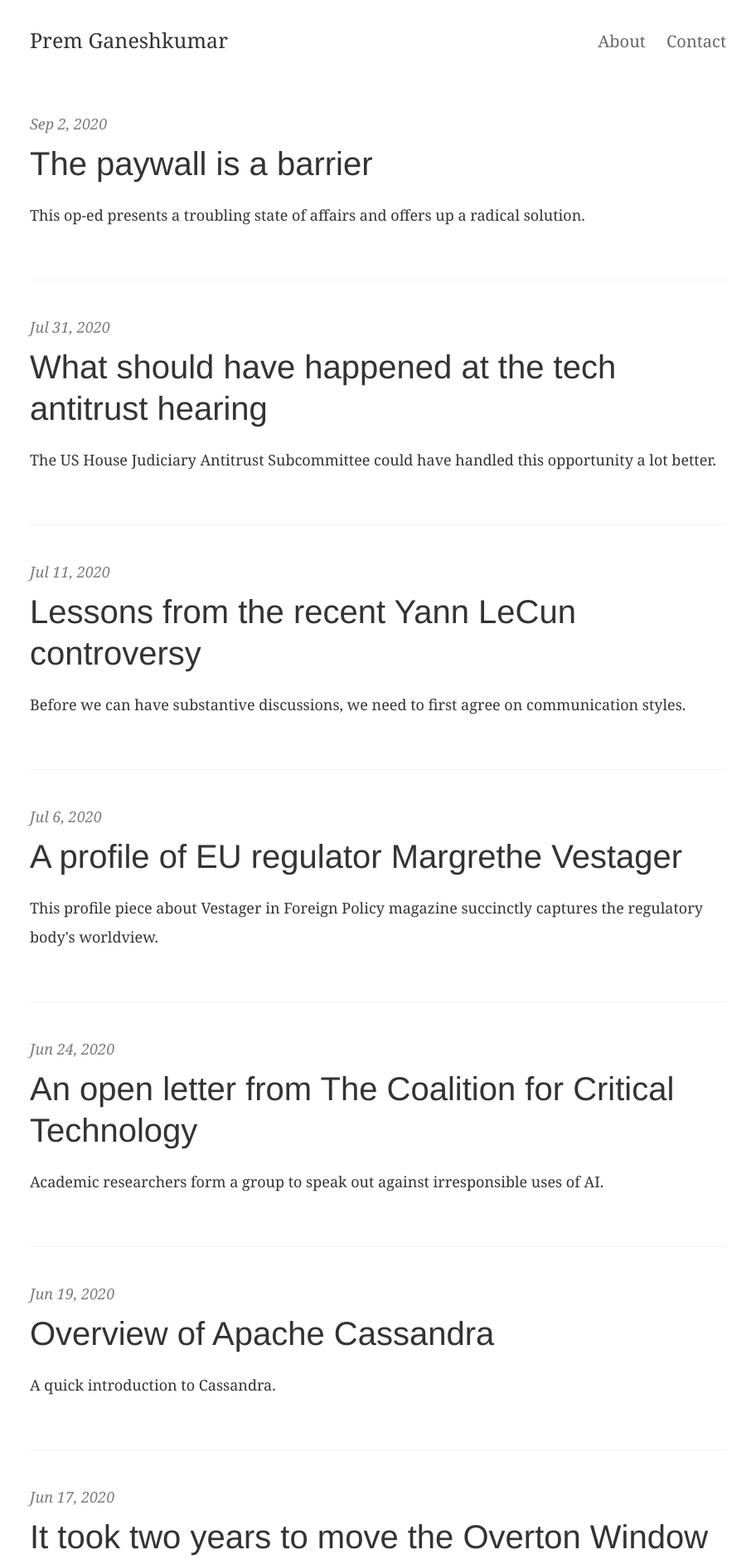
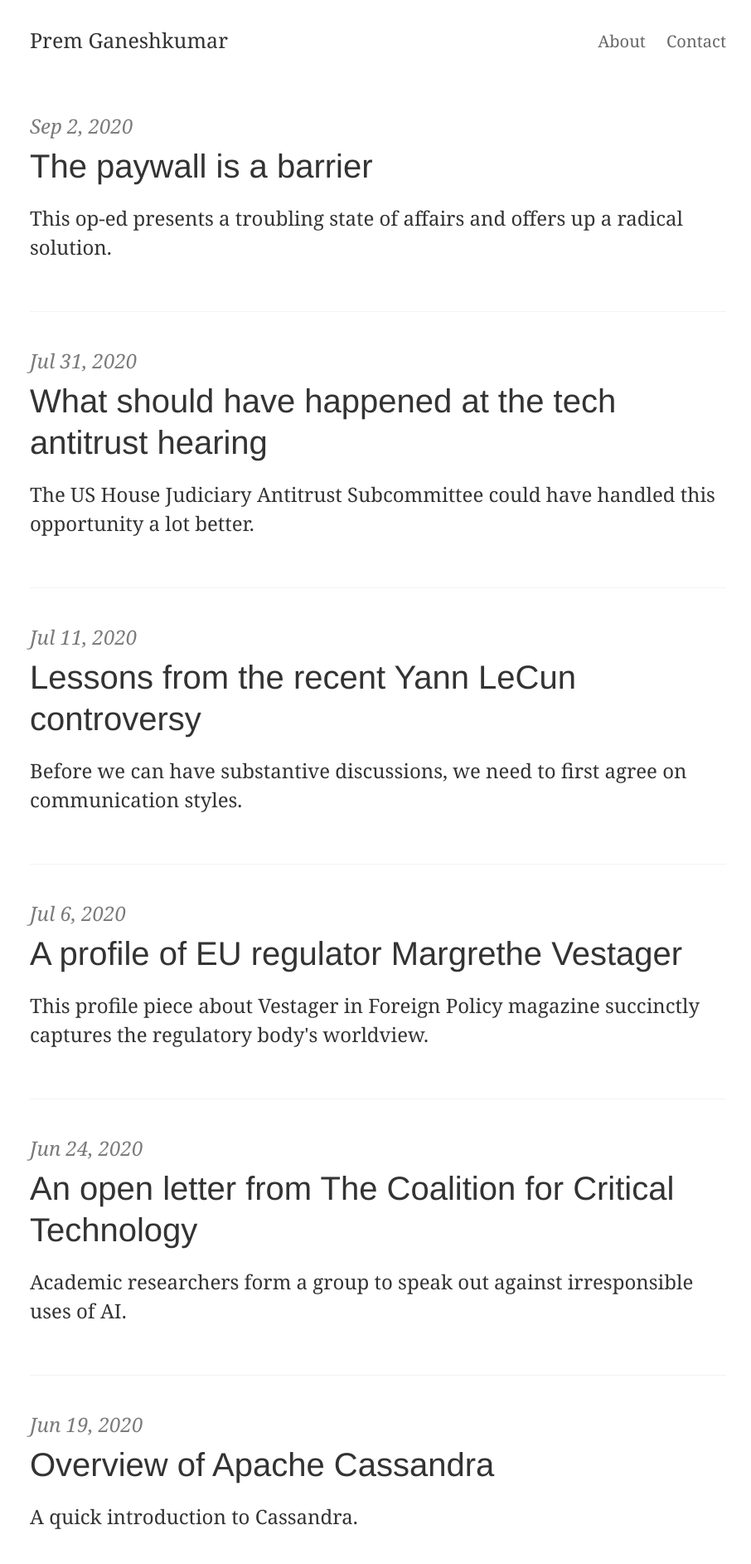
Before and after one commit to premgane/premgane.github.io, a Jekyll site: the page built from index.html, in a window 1280 px wide. Shown: the top 1885 px of the page at 83% size, without its empty margins (184-1090 px from the left). Built offline with Jekyll 4.4.1, drawn with Linux system fonts in a browser that asks for light colours; the list of posts is cut into pages by our own code.

Commit message:
Update relative font size for small screens

```diff
--- a/_sass/_media-queries.scss
+++ b/_sass/_media-queries.scss
@@ -6,6 +6,10 @@
   h1,
   .h1 {
     font-size: $h1;
+  }
+
+  p {
+    font-size: 1.2rem;
   }
 
   .site-header {
```
